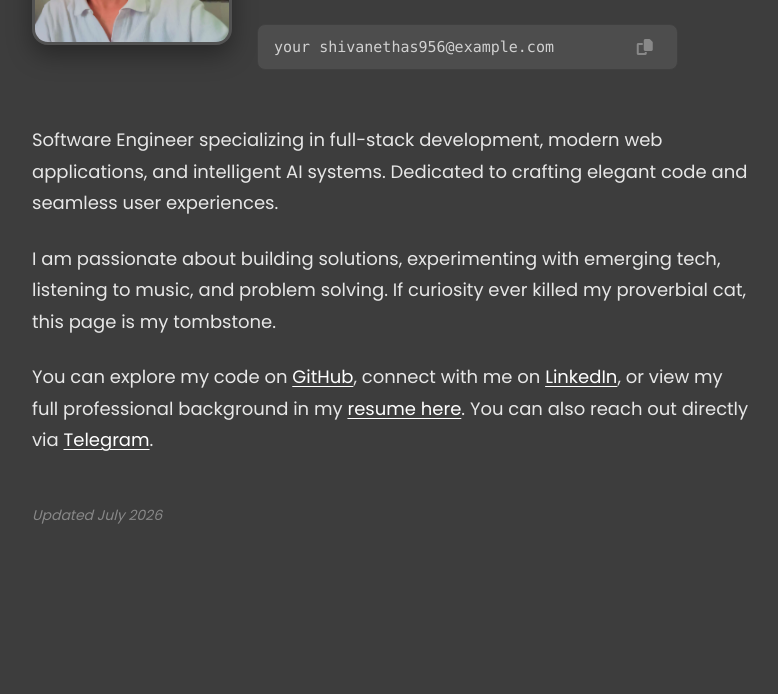
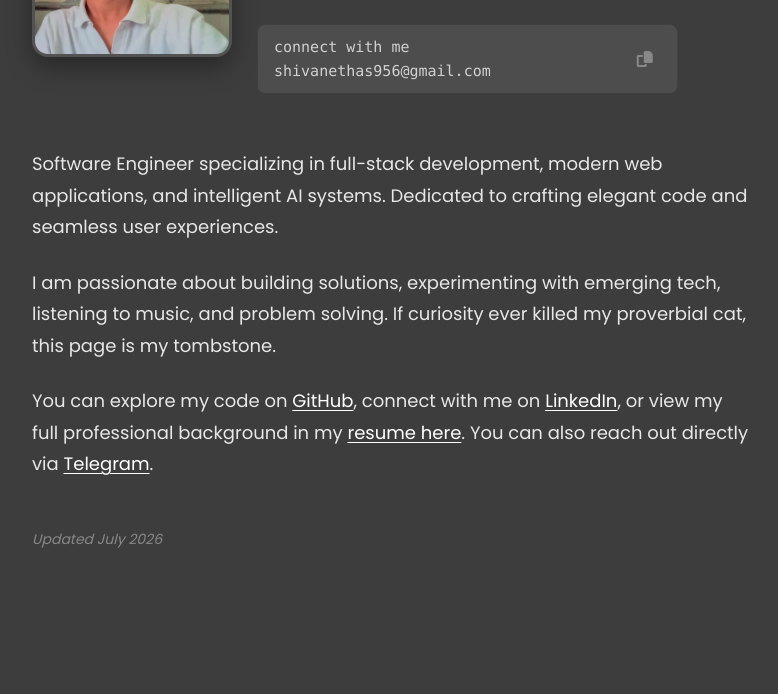
Before and after one commit to shivanethas956-eng/Srivastava-Dashboard, a plain HTML site: page index.html in a window 1280 px wide. Shown: the part 205-899 px from the top of the page, without its empty margins (248-1026 px from the left). Before the commit the page ends 875 px from the top, so only its background shows below. Drawn offline with Linux system fonts and the light colour scheme.

Commit message:
Upadate Srivastava-Dashboard

```diff
--- a/index.html
+++ b/index.html
@@ -34,7 +34,7 @@
             </div>
             <div class="profile__contact">
               <div class="contact__item" tabindex="0" title="Click to copy email">
-                <span class="contact__text">your shivanethas956@example.com</span>
+                <span class="contact__text">connect with  me shivanethas956@gmail.com</span>
                 <button class="contact__copy" aria-label="Copy email">
                   <i class="fas fa-copy"></i>
                 </button>
```
